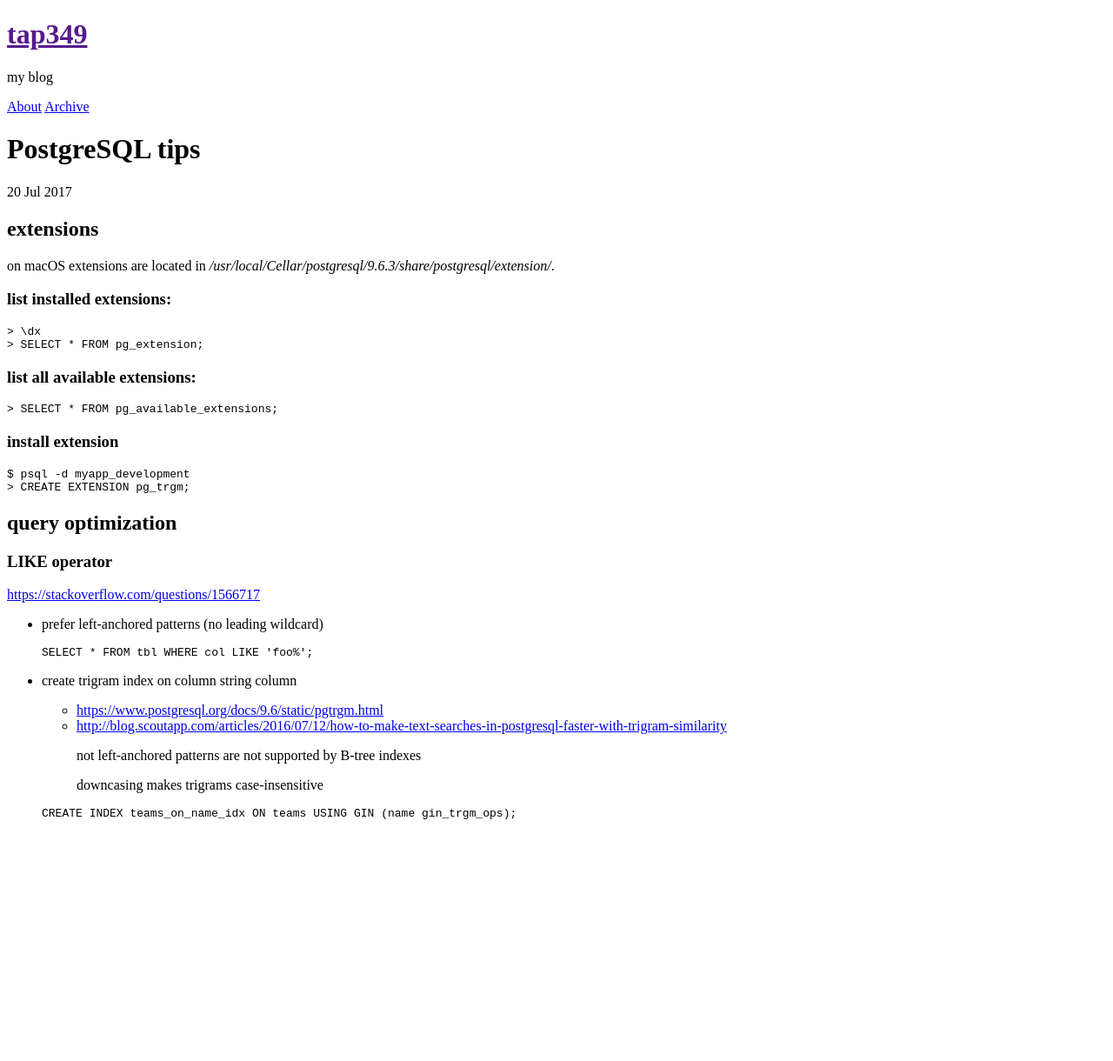
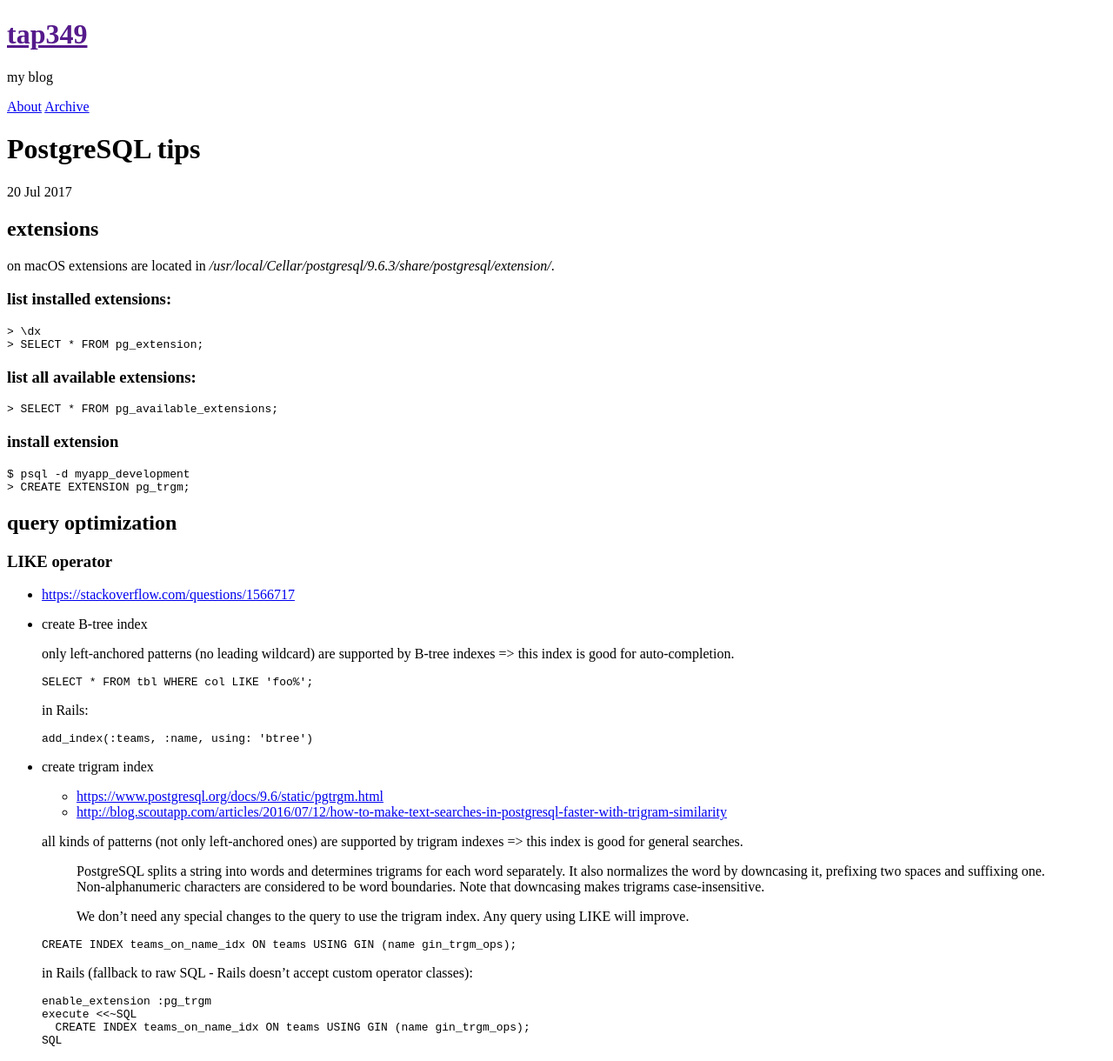
Before and after one commit to tap349/tap349.github.io, a Jekyll site: the page built from _posts/2017-07-20-postgresql-tips.md, in a window 1280 px wide. Shown: the whole page at 87% size. Built offline with Jekyll 4.4.1, drawn with Linux system fonts in a browser that asks for light colours; before the commit the page ends 959 px from its top, so only the background shows below that.

Commit message:
update 2017-07-20_18:38:51

````diff
--- a/_posts/2017-07-20-postgresql-tips.md
+++ b/_posts/2017-07-20-postgresql-tips.md
@@ -37,23 +37,48 @@
 
 ### LIKE operator
 
-<https://stackoverflow.com/questions/1566717>
+- <https://stackoverflow.com/questions/1566717>
 
-- prefer left-anchored patterns (no leading wildcard)
+- create B-tree index
+
+  only left-anchored patterns (no leading wildcard) are supported by
+  B-tree indexes => this index is good for auto-completion.
 
   ```sql
   SELECT * FROM tbl WHERE col LIKE 'foo%';
   ```
 
-- create trigram index on column string column
+  in Rails:
+
+  ```ruby
+  add_index(:teams, :name, using: 'btree')
+  ```
+
+- create trigram index
 
   - <https://www.postgresql.org/docs/9.6/static/pgtrgm.html>
   - <http://blog.scoutapp.com/articles/2016/07/12/how-to-make-text-searches-in-postgresql-faster-with-trigram-similarity>
 
-  > not left-anchored patterns are not supported by B-tree indexes
+  all kinds of patterns (not only left-anchored ones) are supported by
+  trigram indexes => this index is good for general searches.
 
-  > downcasing makes trigrams case-insensitive
+  > PostgreSQL splits a string into words and determines trigrams for each
+  > word separately. It also normalizes the word by downcasing it, prefixing
+  > two spaces and suffixing one. Non-alphanumeric characters are considered
+  > to be word boundaries. Note that downcasing makes trigrams case-insensitive.
+
+  > We don't need any special changes to the query to use the trigram index.
+  > Any query using LIKE will improve.
 
   ```sql
   CREATE INDEX teams_on_name_idx ON teams USING GIN (name gin_trgm_ops);
   ```
+
+  in Rails (fallback to raw SQL - Rails doesn't accept custom operator classes):
+
+  ```ruby
+  enable_extension :pg_trgm
+  execute <<~SQL
+    CREATE INDEX teams_on_name_idx ON teams USING GIN (name gin_trgm_ops);
+  SQL
+  ```
````
